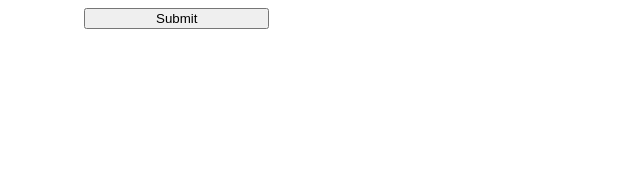
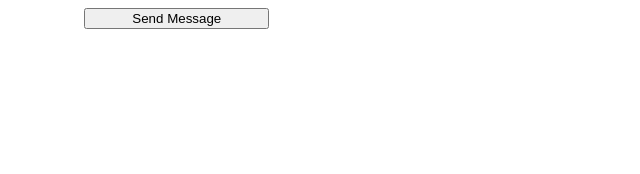
Before and after one commit to NeNorvalls/NeNorvalls_Community-Science-Museum, a plain HTML site: page contact.html in a window 1280 px wide. Shown: the part 365-539 px from the top of the page, 0-640 px from the left. Drawn offline with nearby package versions, Linux system fonts and the light colour scheme.

Commit message:
Update contact.html

```diff
--- a/contact.html
+++ b/contact.html
@@ -70,7 +70,7 @@
                </tr>
                <tr>
                    <td></td>
-                   <td><input type="submit" name="send value="Send Message></td>
+                   <td><input type="submit" name="send" value="Send Message"></td>
                </tr>
            </table>
        </form>
```
